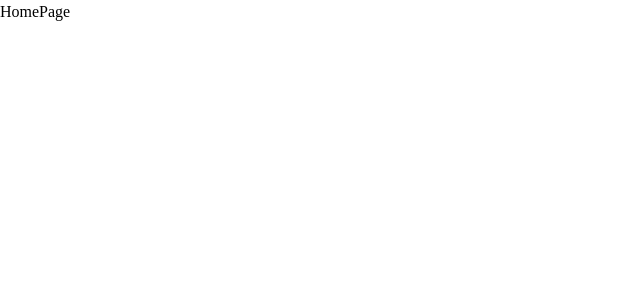
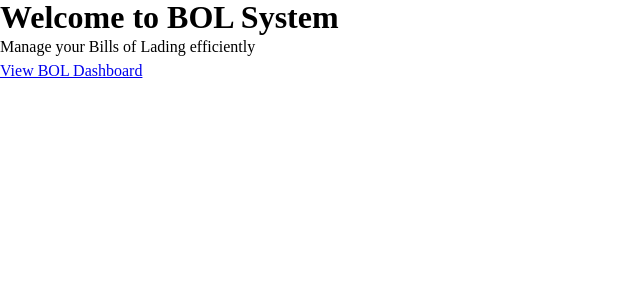
Before and after one commit to JoanneOs/capybara-frontend, a React (Vite) app: page / in a window 1280 px wide. Shown: the top 300 px of the page, without its empty margins (0-640 px from the left). Built offline with nearby package versions, Linux system fonts and the light colour scheme.

Commit message:
add HomePage with welcome message and dashboard link

```diff
--- a/src/pages/HomePage/HomePage.jsx
+++ b/src/pages/HomePage/HomePage.jsx
@@ -1,6 +1,21 @@
+import { Link } from 'react-router-dom';
+import './HomePage.css';
 
 export default function HomePage() {
-  return (
-    <div>HomePage</div>
-  )
+ return (
+   <div className="home-container">
+     <header className="hero-section">
+       <h1>Welcome to BOL System</h1>
+       <p>Manage your Bills of Lading efficiently</p>
+     </header>
+     <main className="cta-section">
+       <Link to="/bol" className="cta-button">
+         View BOL Dashboard
+       </Link>
+     </main>
+
+
+
+   </div>
+ );
 }
```
